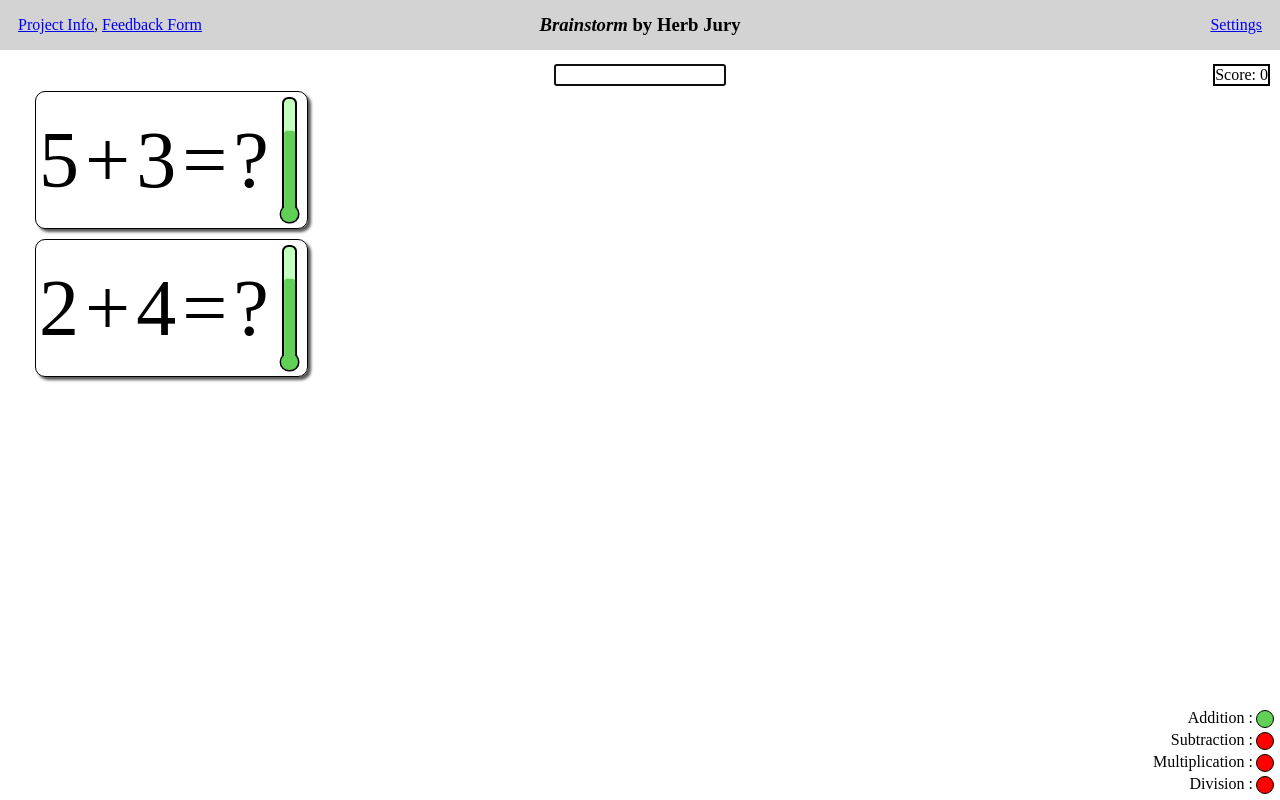
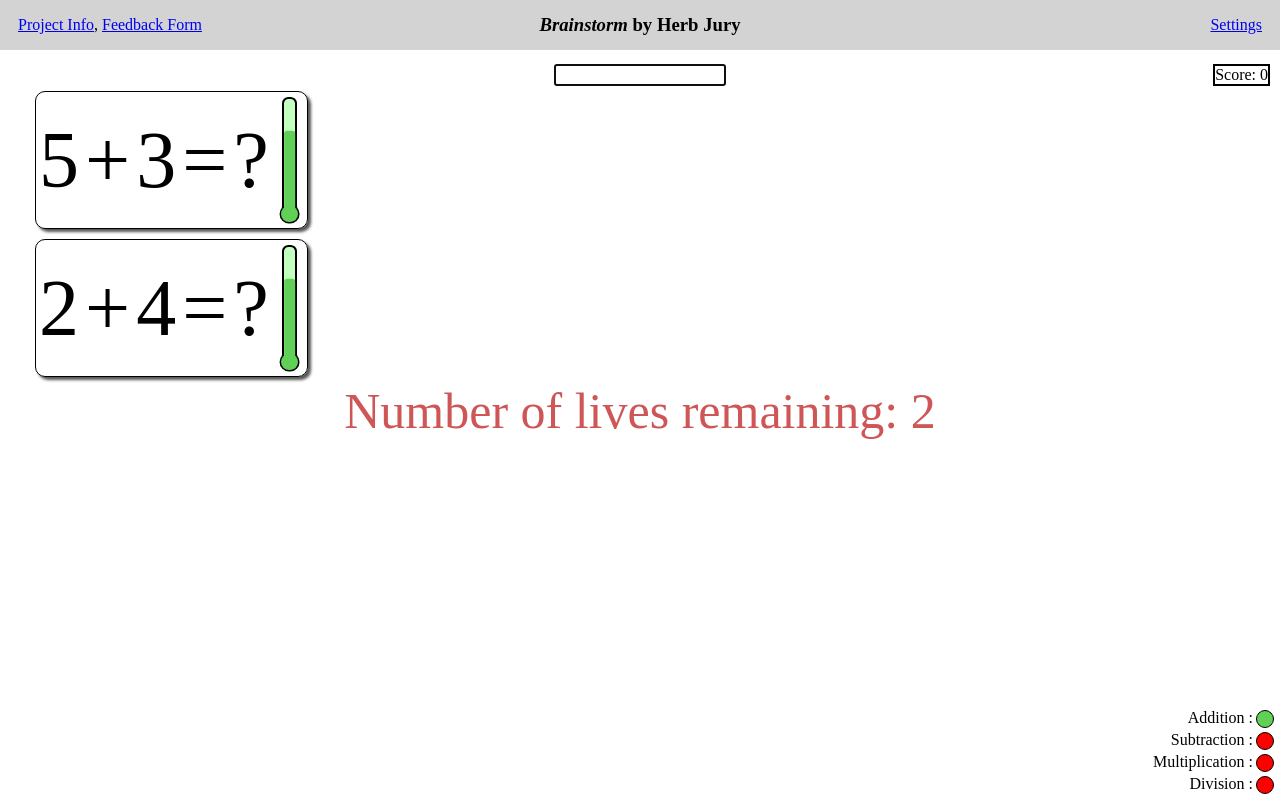
Before and after one commit to MrMugwump/BrainstormComp225, a Next.js app: page / in a window 1280 px wide. Both pictures are taken after a click on the button "Begin Game". Built offline with nearby package versions, Linux system fonts and the light colour scheme.

Commit message:
WIP lives system

```diff
--- a/src/app/gameScene.tsx
+++ b/src/app/gameScene.tsx
@@ -6,6 +6,8 @@ import { OperationDisplay } from "./player-info-components/operationNotification
 import { ScoreDisplay } from "./player-info-components/scoreDisplay";
 import AnswerBox from "./answerBox";
 import "./answerBoxStyle.css";
+import LivesDisplay from "./lives"
+import "./livesStyle.css";
 
 enum GameState {
     Start = 0,
@@ -16,12 +18,17 @@ enum GameState {
 export default function GameScene() {
     const [gameState, setGameState] = useState(GameState.Start);
     const [timeEnded,setTimeEnded] = useState(false); //Returns true when timer reaches 0, timerModule modifies this.
-    const [difficulty, setDifficulty] = useState(0);
+    const [difficulty, setDifficulty] = useState(250);
     const [userInput, setUserInput] = useState(''); //represents what the user types into the answer box
+    const [livesRemaining, setLivesRemaining] = useState(2);
 
     useEffect(()=> {
         if(timeEnded) {
-            setGameState(GameState.End);
+            if(livesRemaining > 0) {
+                // Decrement lives remaining
+            } else {
+                setGameState(GameState.End);
+            }
         }
     },[timeEnded]);
 
@@ -45,6 +52,7 @@ export default function GameScene() {
 
             <AnswerBox
             setUserInput={setUserInput}/>
+
             <EquationDisplay
             timeEnded={timeEnded}
             setTimeEnded={setTimeEnded}
@@ -59,6 +67,11 @@ export default function GameScene() {
             setUserInput={setUserInput}
             difficulty={difficulty}
             setDifficulty={setDifficulty}/>
+
+            <LivesDisplay
+            LivesDisplay = {LivesDisplay}
+            livesRemaining = {livesRemaining}
+            setLivesRemaining = {setLivesRemaining}/>
 
             <div style={{
                 position: `fixed`,
--- /dev/null
+++ b/src/app/lives.tsx
@@ -0,0 +1,10 @@
+import React from "react"
+import { useState, useEffect } from 'react';
+
+export default function LivesDisplay({setLivesRemaining, livesRemaining}:any) {
+    return (
+        <p className = "LivesDisplay" id = "LivesDisplay">
+            Number of lives remaining: {livesRemaining}
+        </p>
+    )
+}
--- /dev/null
+++ b/src/app/livesStyle.css
@@ -0,0 +1,5 @@
+.LivesDisplay {
+    color: rgb(206, 86, 86);
+    font-size: 50px;
+    top:50px;
+}
```
